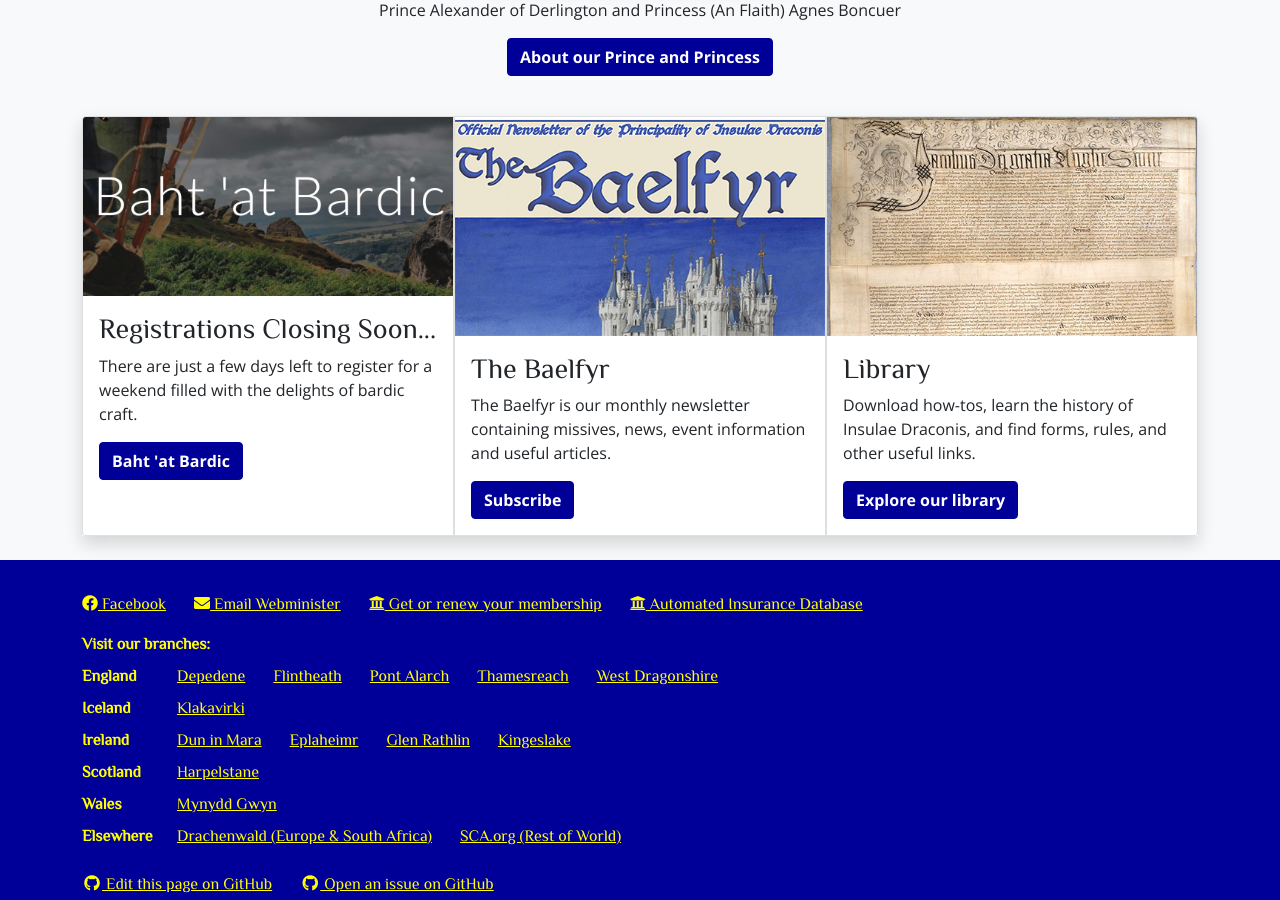
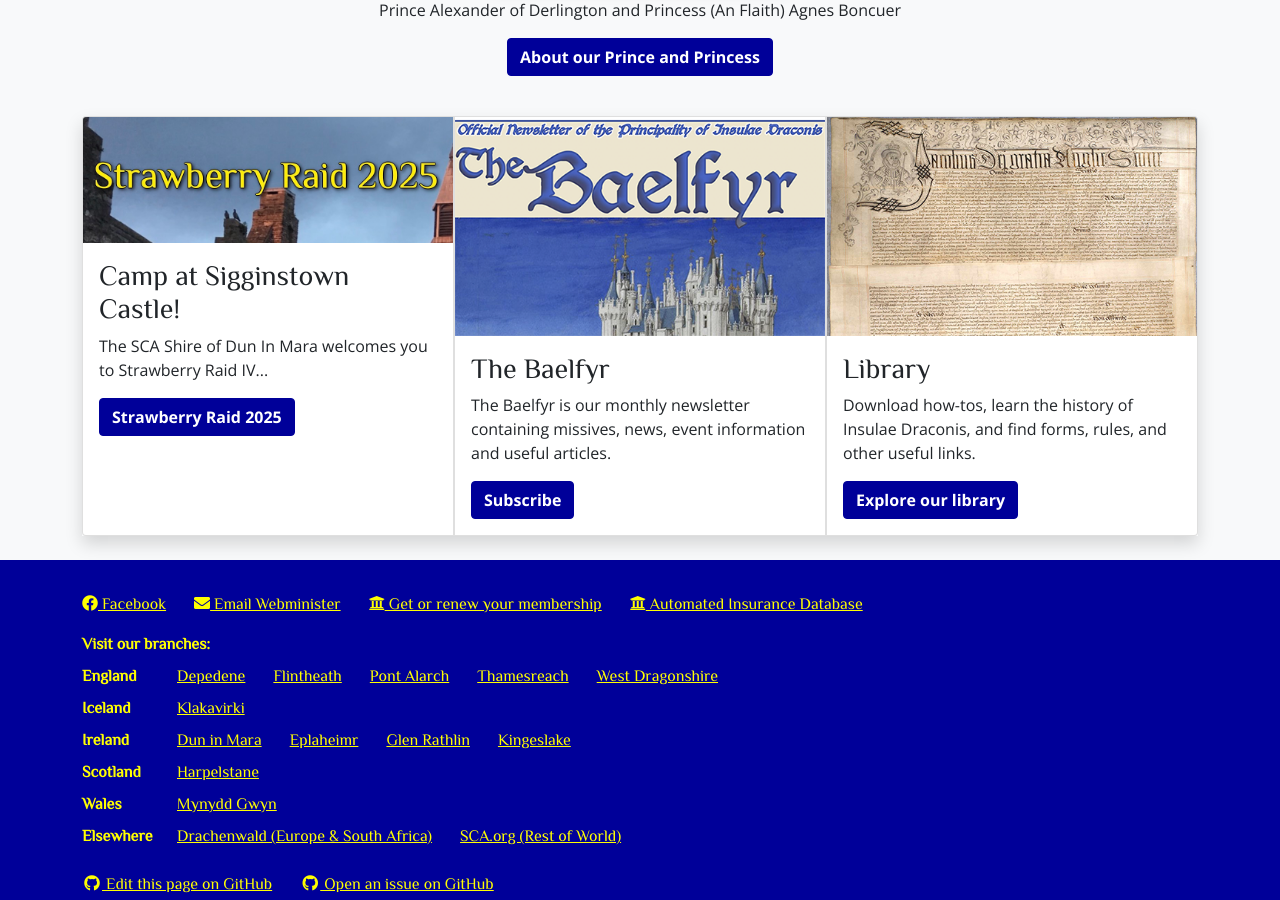
Before and after one commit to drachenwald/insulae-draconis, a Jekyll site: the page built from index.html, in a window 1280 px wide and 900 px high, scrolled down 1304 px. Built offline with Jekyll 4.4.1, drawn with Linux system fonts in a browser that asks for light colours; comment, search, counter and statistics services are not loaded.

Commit message:
Update index.html

```diff
--- a/index.html
+++ b/index.html
@@ -89,14 +89,14 @@ subtitle: Learn history by living it
 
 <div class="card-group shadow">
 <div class="card">
-    <img src="/images/splash/baht_bardic.jpg" class="card-img-top" />
+    <img src="/images/splash/strawb_raid25.jpg" class="card-img-top" />
     <div class="card-body">
-      <h3 class="card-title">Registrations Closing Soon...</h3>
+      <h3 class="card-title">Camp at Sigginstown Castle!</h3>
       <p class="card-text">
-        There are just a few days left to register for a weekend filled with the delights of bardic craft.
+        The SCA Shire of Dun In Mara welcomes you to Strawberry Raid IV...
       </p>
       <p class="card-text">
-        <a role="button" class="btn btn-primary stretched-link" href="https://insulaedraconis.org/events/#/insulae-draconis-pontalarch/2024-09-20/baht-at-bardic">Baht 'at Bardic</a>
+        <a role="button" class="btn btn-primary stretched-link" href="https://insulaedraconis.org/events/#/insulae-draconis-dun-in-mara/2025-05-28/strawberry-raid-iv">Strawberry Raid 2025</a>
       </p>
     </div>
   </div>
```
